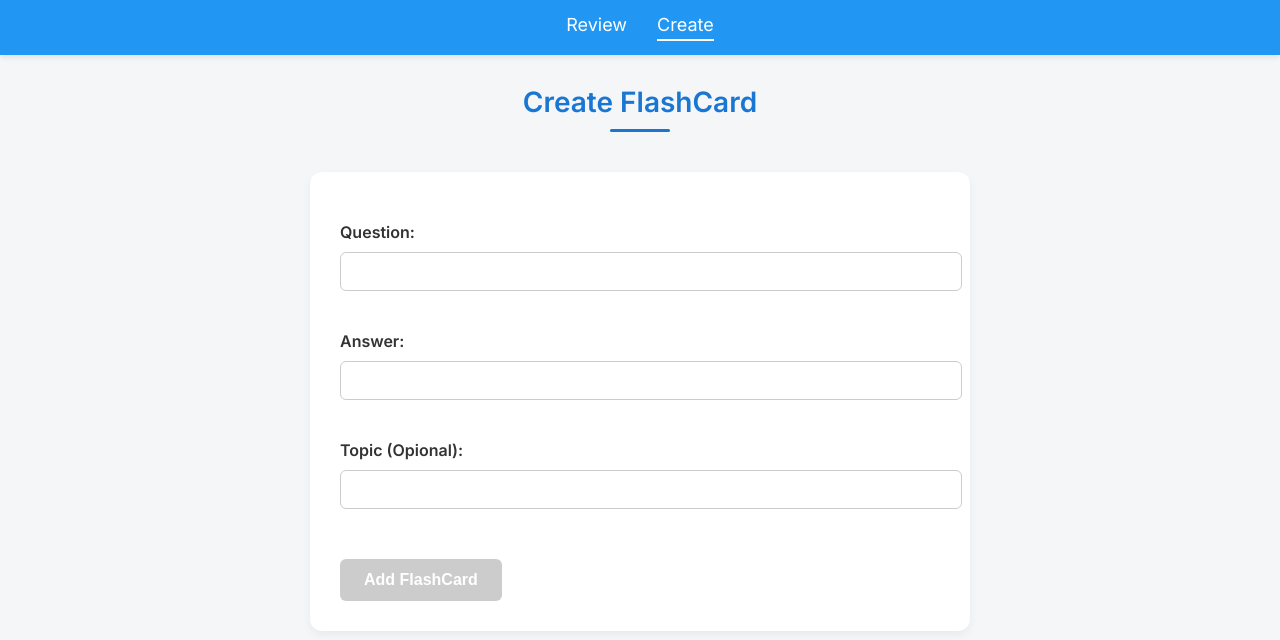
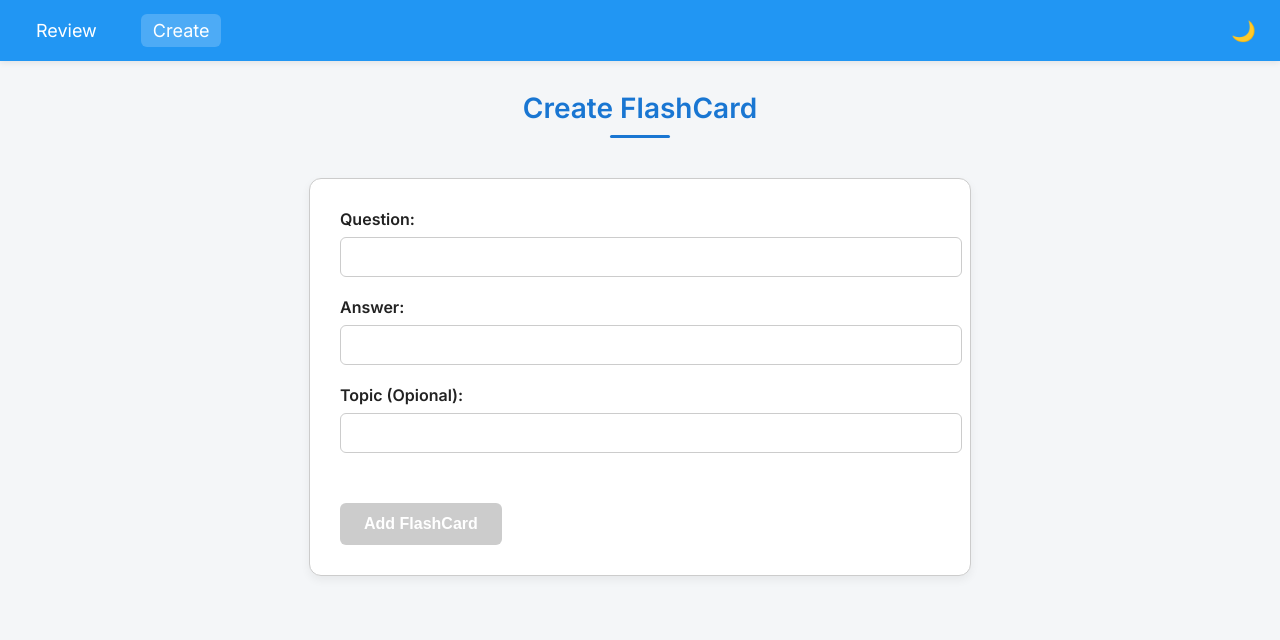
Before and after one commit to Waqar95/flashcard-app, an Angular app: page /create in a window 1280 px wide. Shown: the top 640 px of the page. Built offline with nearby package versions, Linux system fonts and the light colour scheme.

Commit message:
Style: Add complete header CSS with dark mode support and active link styles

```diff
--- a/src/app/components/header/header.component.css
+++ b/src/app/components/header/header.component.css
@@ -1,22 +1,50 @@
+/* Navigation container */
 nav {
-  background-color: #2196f3;
+  background-color: var(--header-bg);
   padding: 14px 24px;
   display: flex;
+  align-items: center;
   justify-content: center;
-  gap: 30px;
-  box-shadow: 0 2px 6px rgba(0, 0, 0, 0.1);
+  gap: 32px;
+  box-shadow: 0 2px 6px rgba(0, 0, 0, 0.08);
+  position: sticky;
+  top: 0;
+  z-index: 1000;
 }
 
+/* Navigation links */
 a {
   color: #fff;
   text-decoration: none;
   font-size: 18px;
   font-weight: 500;
-  position: relative;
-  padding-bottom: 4px;
+  padding: 6px 12px;
+  border-radius: 6px;
+  transition: background 0.2s ease;
 }
 
-a:hover,
+a:hover {
+  background-color: rgba(255, 255, 255, 0.1);
+}
+
 a.active {
-  border-bottom: 2px solid white;
+  background-color: rgba(255, 255, 255, 0.2);
 }
+
+/* Dark mode toggle */
+.dark-toggle {
+  margin-left: auto;
+  margin-right: 0;
+  font-size: 20px;
+  color: #fff;
+  cursor: pointer;
+  user-select: none;
+  display: flex;
+  align-items: center;
+  gap: 8px;
+}
+
+/* Hide default checkbox */
+.dark-toggle input {
+  display: none;
+}
--- a/src/app/components/header/header.component.html
+++ b/src/app/components/header/header.component.html
@@ -1,4 +1,8 @@
 <nav>
   <a routerLink="/review" routerLinkActive="active">Review</a>
   <a routerLink="/create" routerLinkActive="active">Create</a>
+  <label class="dark-toggle">
+    <input type="checkbox" (change)="toggleDarkMode($event)" />
+    🌙
+  </label>
 </nav>
--- a/src/app/components/header/header.component.ts
+++ b/src/app/components/header/header.component.ts
@@ -9,4 +9,9 @@ import { RouterModule } from '@angular/router';
   templateUrl: './header.component.html',
   styleUrls: ['./header.component.css'],
 })
-export class HeaderComponent {}
+export class HeaderComponent {
+  toggleDarkMode(event: Event): void {
+    const checked = (event.target as HTMLInputElement).checked;
+    document.body.classList.toggle('dark-mode', checked);
+  }
+}
--- a/src/app/styles/flashcard-form.css
+++ b/src/app/styles/flashcard-form.css
@@ -2,38 +2,71 @@ form {
   max-width: 600px;
   margin: 40px auto;
   padding: 30px;
-  background: #ffffff;
+  background: var(--card-bg);
+  border: 1px solid var(--border-color);
   border-radius: 12px;
-  box-shadow: 0 4px 10px rgba(0, 0, 0, 0.05);
+  box-shadow: 0 4px 10px rgba(0, 0, 0, 0.06);
+  transition: background 0.3s ease, border 0.3s ease;
+}
+
+h2 {
+  text-align: center;
+  font-size: 28px;
+  font-weight: 600;
+  color: var(--primary-color);
+  margin-bottom: 20px;
+  position: relative;
+}
+
+h2::after {
+  content: "";
+  display: block;
+  width: 60px;
+  height: 3px;
+  background-color: var(--primary-color);
+  margin: 10px auto 0;
+  border-radius: 2px;
 }
 
 label {
   display: block;
   font-weight: 600;
-  margin-bottom: 5px;
-  margin-top: 20px;
-  color: #333;
+  margin-bottom: 8px;
+  color: var(--text-color);
 }
 
 input {
   width: 100%;
   padding: 10px;
-  border: 1px solid #ccc;
+  font-size: 16px;
+  border: 1px solid var(--border-color);
   border-radius: 6px;
-  font-size: 15px;
-  margin-top: 5px;
+  background-color: var(--card-bg);
+  color: var(--text-color);
+  transition: border 0.3s ease, background 0.3s ease;
+}
+
+input:focus {
+  outline: none;
+  border-color: var(--primary-color);
+  background-color: var(--card-bg);
 }
 
 button[type="submit"] {
   margin-top: 30px;
   padding: 12px 24px;
-  background-color: #1976d2;
-  color: white;
   font-size: 16px;
   font-weight: 600;
+  color: #fff;
+  background-color: var(--primary-color);
+  border: none;
   border-radius: 6px;
   cursor: pointer;
-  border: none;
+  transition: background 0.3s ease;
+}
+
+button[type="submit"]:hover {
+  background-color: #125ea9;
 }
 
 button[disabled] {
--- a/src/styles.css
+++ b/src/styles.css
@@ -1 +1,24 @@
-/* You can add global styles to this file, and also import other style files */
+:root {
+  --bg-color: #f4f6f8;
+  --text-color: #222;
+  --card-bg: #fff;
+  --primary-color: #1976d2;
+  --header-bg: #2196f3;
+  --border-color: #ccc;
+}
+
+body.dark-mode {
+  --bg-color: #121212;
+  --text-color: #f0f0f0;
+  --card-bg: #1e1e1e;
+  --primary-color: #90caf9;
+  --header-bg: #1f1f1f;
+  --border-color: #444;
+}
+
+body {
+  background-color: var(--bg-color);
+  color: var(--text-color);
+  font-family: "Inter", sans-serif;
+  margin: 0;
+}
```
